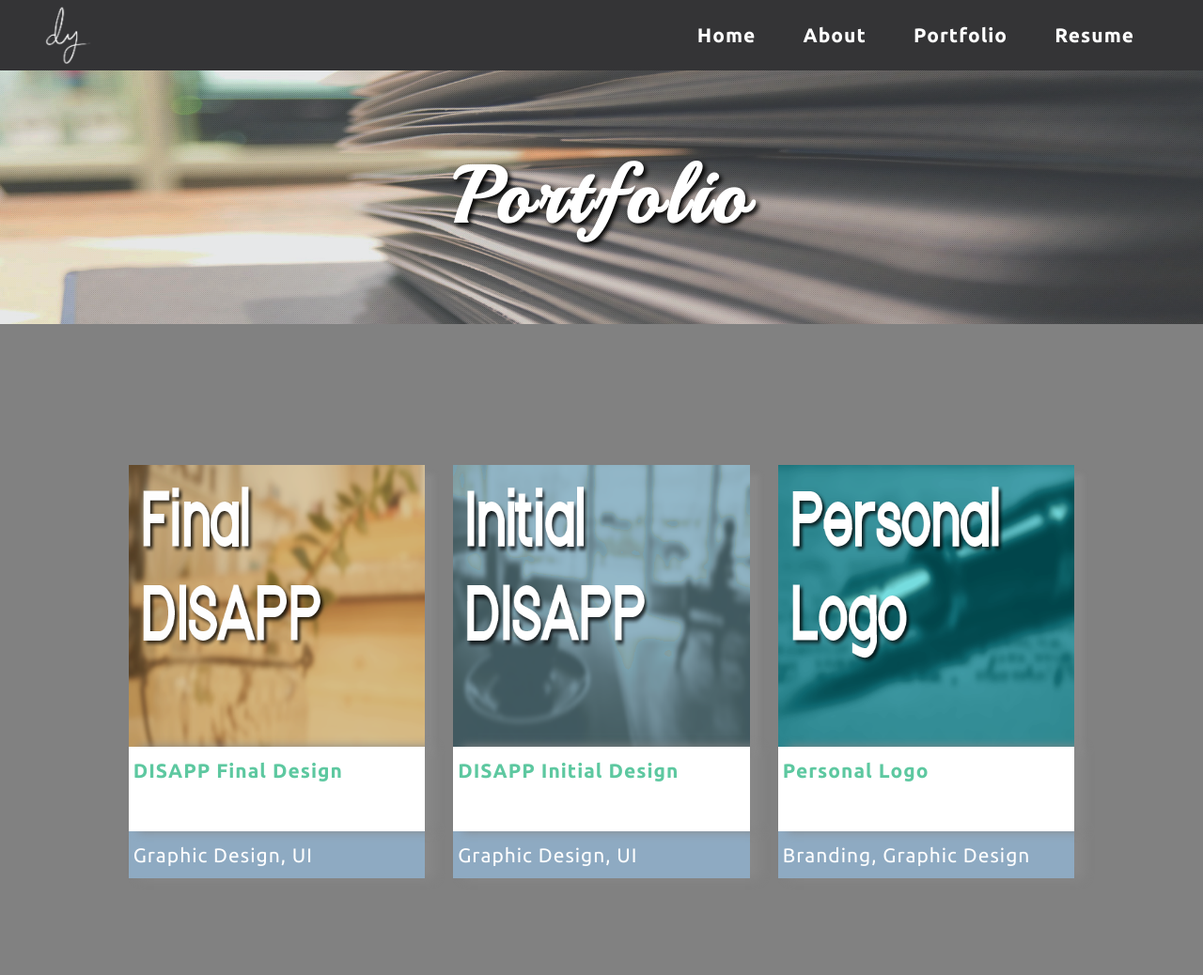
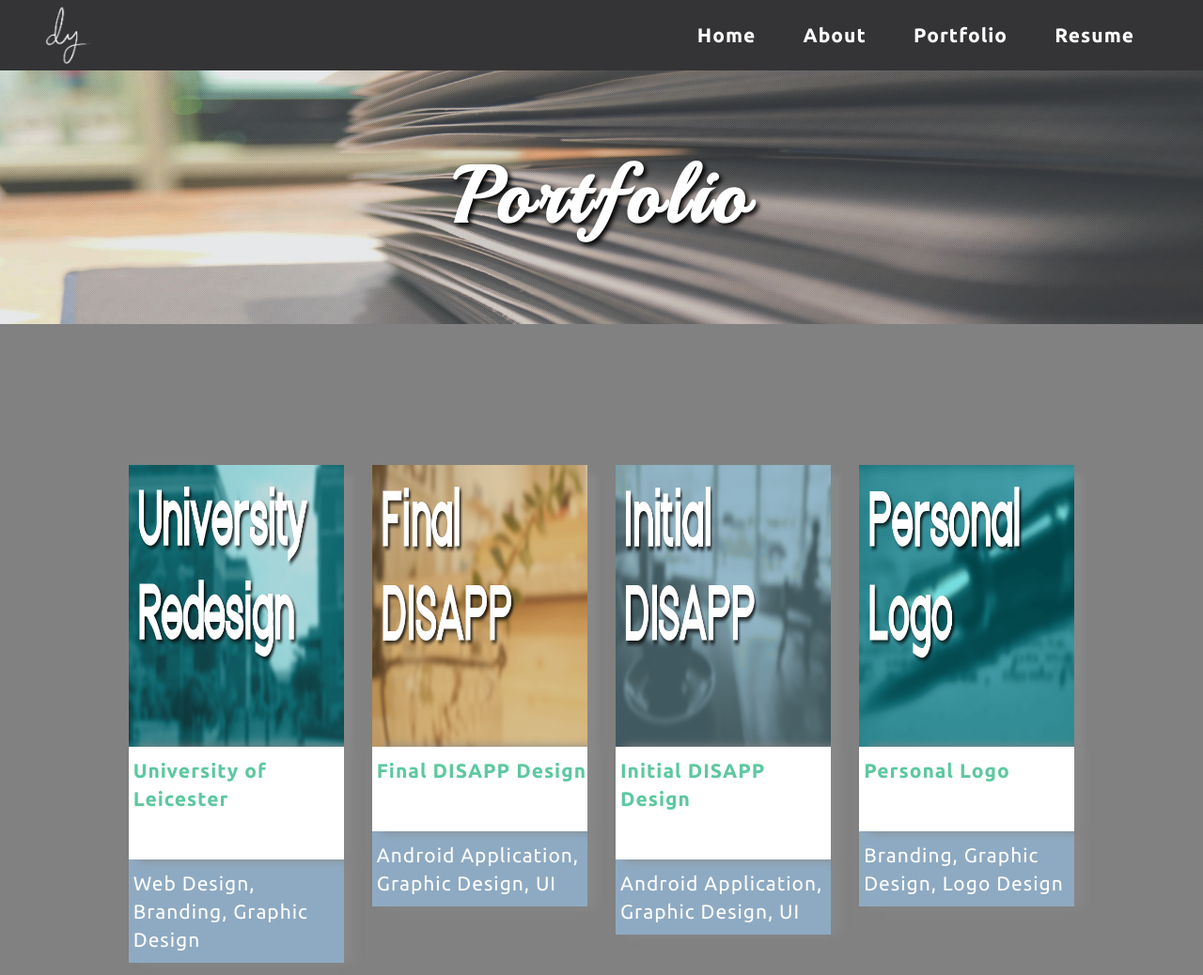
Before and after one commit to dhyee/dhyee.github.io, a plain HTML site: page portfolio.html in a window 1280 px wide. Shown: the top 1038 px of the page at 94% size. Drawn offline with Linux system fonts and the light colour scheme.

Commit message:
Oops forgot to add to portfolio page

```diff
--- a/portfolio.html
+++ b/portfolio.html
@@ -41,31 +41,40 @@
                     <div class="col-md-offset-1 col-md-10">
                         <div class="row">
                             <div class= "blur pic">
-                                <div class="col-md-4">
+                                <div class="col-md-3">
+                                    <a href="university.html"><img class="doWork" src="img/work3.png" alt="x"></a>
+                                    <div class="row">
+                                        <p class = "description">University of Leicester</p>
+                                    </div>
+                                    <div class="row">
+                                        <p class = "type">Web Design, Branding, Graphic Design</p>
+                                    </div>
+                                </div>
+                                <div class="col-md-3">
                                     <a href="disappfinal.html"><img class="doWork" src="img/work0.png" alt="x"></a>
                                     <div class="row">
-                                        <p class = "description">DISAPP Final Design</p>
+                                        <p class = "description">Final DISAPP Design</p>
                                     </div>
                                     <div class="row">
-                                        <p class = "type">Graphic Design, UI</p>
+                                        <p class = "type">Android Application, Graphic Design, UI</p>
                                     </div>
                                 </div>
-                                <div class="col-md-4">
+                                <div class="col-md-3">
                                     <a href="disappinitial.html"><img class="doWork" src="img/work1.png" alt="x"></a>
                                     <div class="row">
-                                        <p class = "description">DISAPP Initial Design</p>
+                                        <p class = "description">Initial DISAPP Design</p>
                                     </div>
                                     <div class="row">
-                                        <p class = "type">Graphic Design, UI</p>
+                                        <p class = "type">Android Application, Graphic Design, UI</p>
                                     </div>
                                 </div>
-                                <div class="col-md-4">
+                                <div class="col-md-3">
                                     <a href="logo.html"><img class="doWork" src="img/work2.png" alt="x"></a>
                                     <div class="row">
                                         <p class = "description">Personal Logo</p>
                                     </div>
                                     <div class="row">
-                                        <p class = "type">Branding, Graphic Design</p>
+                                        <p class = "type">Branding, Graphic Design, Logo Design</p>
                                     </div>
                                 </div>
                             </div>
```
Also changed, not shown: index.html (+1 -1 lines).
